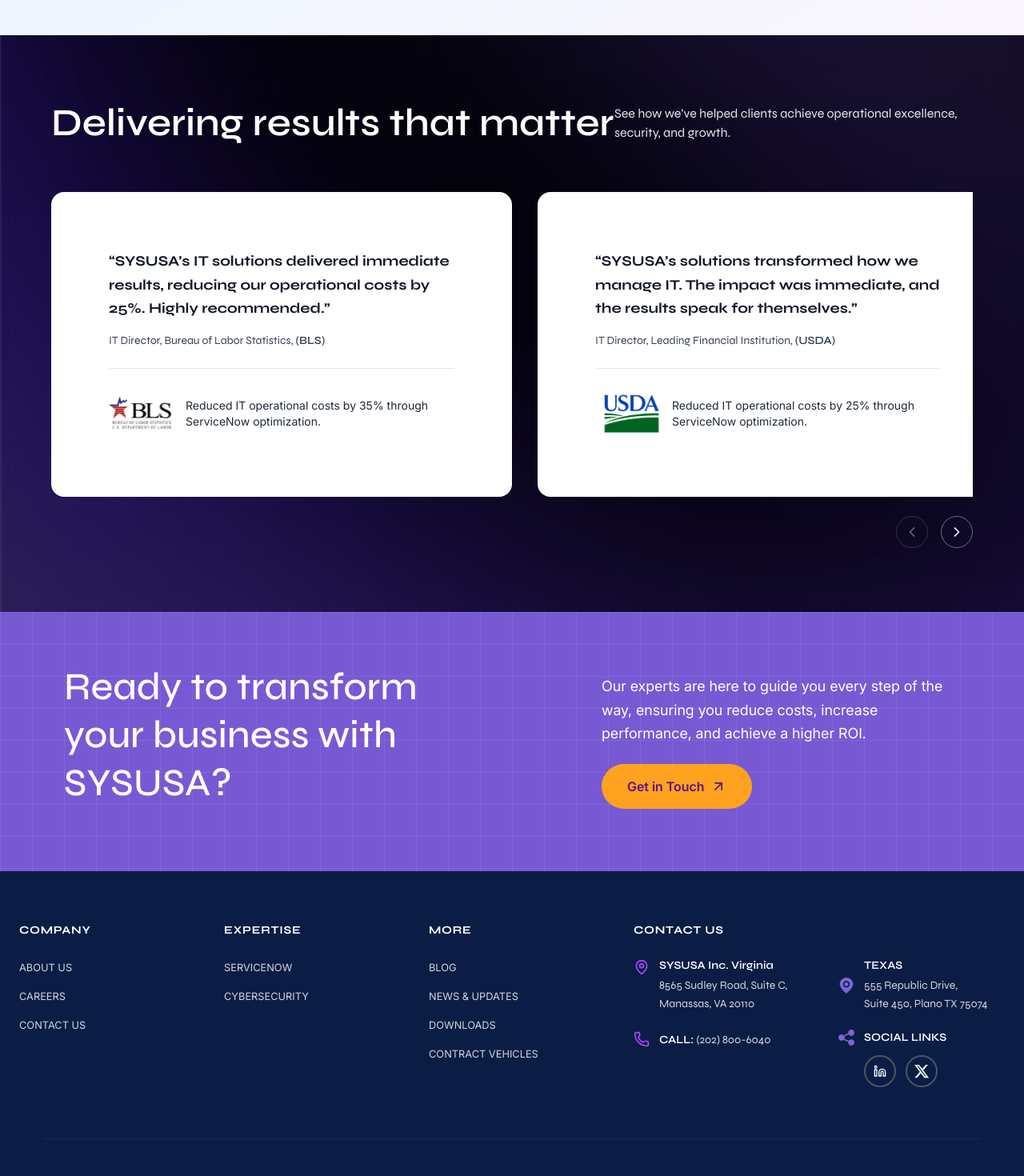
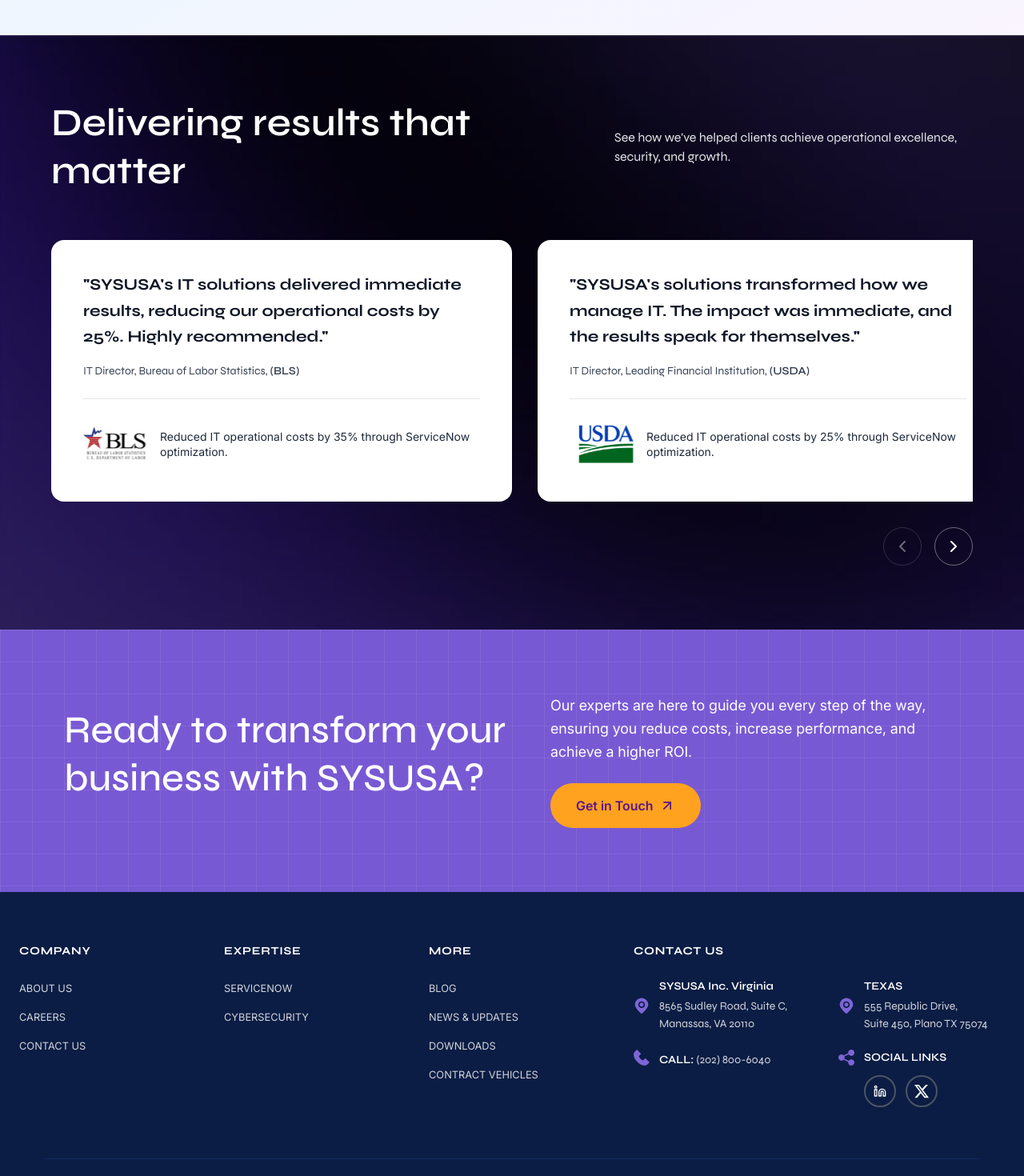
Before and after one commit to enablenow-dev/sysusa-new, a Next.js app: page /Home in a window 1280 px wide. Shown: the part 3080-4550 px from the top of the page at 80% size. Built offline with nearby package versions, Linux system fonts and the light colour scheme.

Commit message:
fixed some responsiveness issues

```diff
--- a/app/components/sections/ResultsSection.jsx
+++ b/app/components/sections/ResultsSection.jsx
@@ -7,87 +7,106 @@ import Image from "next/image";
 export default function ResultsSection() {
   const results = [
     {
-      quote: "SYSUSA’s IT solutions delivered immediate results, reducing our operational costs by 25%. Highly recommended.",
+      quote: "SYSUSA's IT solutions delivered immediate results, reducing our operational costs by 25%. Highly recommended.",
       author: "IT Director, Bureau of Labor Statistics",
       organization: "(BLS)",
       logo: "/bls.svg",
       impact: "Reduced IT operational costs by 35% through ServiceNow optimization.",
     },
     {
-      quote: "SYSUSA’s solutions transformed how we manage IT. The impact was immediate, and the results speak for themselves.",
+      quote: "SYSUSA's solutions transformed how we manage IT. The impact was immediate, and the results speak for themselves.",
       author: "IT Director, Leading Financial Institution",
       organization: "(USDA)",
       logo: "/usda.svg",
       impact: "Reduced IT operational costs by 25% through ServiceNow optimization.",
     },
     {
-      quote: "SYSUSA’s IT solutions delivered immediate results, reducing our operational costs by 25%. Highly recommended.",
+      quote: "SYSUSA's IT solutions delivered immediate results, reducing our operational costs by 25%. Highly recommended.",
       author: "IT Director, Bureau of Labor Statistics",
       organization: "(BLS)",
       logo: "/bls.svg",
       impact: "Reduced IT operational costs by 35% through ServiceNow optimization.",
     },
     {
-      quote: "SYSUSA’s solutions transformed how we manage IT. The impact was immediate, and the results speak for themselves.",
+      quote: "SYSUSA's solutions transformed how we manage IT. The impact was immediate, and the results speak for themselves.",
       author: "IT Director, Leading Financial Institution",
       organization: "(USDA)",
       logo: "/usda.svg",
       impact: "Reduced IT operational costs by 25% through ServiceNow optimization.",
     },
     {
-      quote: "SYSUSA’s IT solutions delivered immediate results, reducing our operational costs by 25%. Highly recommended.",
+      quote: "SYSUSA's IT solutions delivered immediate results, reducing our operational costs by 25%. Highly recommended.",
       author: "IT Director, Bureau of Labor Statistics",
       organization: "(BLS)",
       logo: "/bls.svg",
       impact: "Reduced IT operational costs by 35% through ServiceNow optimization.",
     },
     {
-      quote: "SYSUSA’s solutions transformed how we manage IT. The impact was immediate, and the results speak for themselves.",
+      quote: "SYSUSA's solutions transformed how we manage IT. The impact was immediate, and the results speak for themselves.",
       author: "IT Director, Leading Financial Institution",
       organization: "(USDA)",
       logo: "/usda.svg",
       impact: "Reduced IT operational costs by 25% through ServiceNow optimization.",
     },
     {
-      quote: "SYSUSA’s IT solutions delivered immediate results, reducing our operational costs by 25%. Highly recommended.",
+      quote: "SYSUSA's IT solutions delivered immediate results, reducing our operational costs by 25%. Highly recommended.",
       author: "IT Director, Bureau of Labor Statistics",
       organization: "(BLS)",
       logo: "/bls.svg",
       impact: "Reduced IT operational costs by 35% through ServiceNow optimization.",
     },
     {
-      quote: "SYSUSA’s solutions transformed how we manage IT. The impact was immediate, and the results speak for themselves.",
+      quote: "SYSUSA's solutions transformed how we manage IT. The impact was immediate, and the results speak for themselves.",
       author: "IT Director, Leading Financial Institution",
       organization: "(USDA)",
       logo: "/usda.svg",
       impact: "Reduced IT operational costs by 25% through ServiceNow optimization.",
     },
-
   ];
 
   const [index, setIndex] = useState(0);
-  const visibleCount = 2; // number of cards visible
+  const [visibleCount, setVisibleCount] = useState(2);
   const carouselRef = useRef(null);
   const [cardWidth, setCardWidth] = useState(0);
 
-  // Calculate card width dynamically
+  // Calculate card width and visible count dynamically
   useEffect(() => {
-    const updateWidth = () => {
+    const updateCarousel = () => {
       if (carouselRef.current) {
+        const containerWidth = carouselRef.current.offsetWidth;
+
+        // Determine visible count based on screen width
+        if (window.innerWidth < 640) {
+          setVisibleCount(1); // Mobile: 1 card
+        } else if (window.innerWidth < 1024) {
+          setVisibleCount(1); // Tablet: 1 card
+        } else {
+          setVisibleCount(2); // Desktop: 2 cards
+        }
+
         const card = carouselRef.current.querySelector('.carousel-card');
-        if (card) setCardWidth(card.offsetWidth + 32); // +gap-8 spacing
+        if (card) {
+          const gap = window.innerWidth < 640 ? 16 : 32; // sm:gap-4 lg:gap-8
+          setCardWidth(card.offsetWidth + gap);
+        }
       }
     };
-    updateWidth();
-    window.addEventListener('resize', updateWidth);
-    return () => window.removeEventListener('resize', updateWidth);
+
+    updateCarousel();
+    window.addEventListener('resize', updateCarousel);
+    return () => window.removeEventListener('resize', updateCarousel);
   }, []);
+
+  // Reset index when visible count changes
+  useEffect(() => {
+    setIndex(prev => Math.min(prev, Math.max(0, results.length - visibleCount)));
+  }, [visibleCount, results.length]);
 
   const handlePrev = () => setIndex(prev => Math.max(prev - 1, 0));
   const handleNext = () => setIndex(prev => Math.min(prev + 1, results.length - visibleCount));
 
   return (
-    <section className="relative text-white py-20 px-6 lg:px-16">
+    <section className="relative text-white py-12 sm:py-16 md:py-20 px-4 sm:px-6 lg:px-16">
       {/* Background */}
       <div className="absolute inset-0 -z-10">
         <Image
@@ -102,12 +121,12 @@ export default function ResultsSection() {
 
       <div className="max-w-7xl mx-auto">
         {/* Header */}
-        <div className="flex flex-col md:flex-row items-start md:items-center justify-between mb-14">
-          <h2 className="text-4xl md:text-5xl font-semibold leading-tight mb-6 md:mb-0">
+        <div className="flex flex-col md:flex-row items-start md:items-center justify-between mb-8 sm:mb-10 md:mb-14 gap-4 md:gap-8">
+          <h2 className="text-2xl sm:text-3xl md:text-4xl lg:text-5xl font-semibold leading-tight">
             Delivering results that matter
           </h2>
-          <p className="text-gray-200 max-w-md">
-            See how we’ve helped clients achieve operational excellence, security, and growth.
+          <p className="text-gray-200 text-sm sm:text-base max-w-md">
+            See how we've helped clients achieve operational excellence, security, and growth.
           </p>
         </div>
 
@@ -115,11 +134,14 @@ export default function ResultsSection() {
         <div className="relative overflow-hidden">
           <div
             ref={carouselRef}
-            className="flex transition-transform duration-500 ease-in-out gap-8"
+            className="flex transition-transform duration-500 ease-in-out gap-4 sm:gap-6 lg:gap-8"
             style={{ transform: `translateX(-${index * cardWidth}px)` }}
           >
             {results.map((item, i) => (
-              <div key={i} className="carousel-card flex-shrink-0 w-1/2">
+              <div
+                key={i}
+                className="carousel-card flex-shrink-0 w-full sm:w-full lg:w-1/2"
+              >
                 <ResultCard {...item} />
               </div>
             ))}
@@ -127,20 +149,26 @@ export default function ResultsSection() {
         </div>
 
         {/* Navigation Arrows (Bottom-Right) */}
-        <div className="flex justify-end mt-6 gap-4">
+        <div className="flex justify-center sm:justify-end mt-6 sm:mt-8 gap-3 sm:gap-4">
           <button
             onClick={handlePrev}
             disabled={index === 0}
-            className={`w-10 h-10 rounded-full border border-white/40 flex items-center justify-center hover:bg-white/10 transition ${index === 0 ? 'opacity-40 cursor-not-allowed' : ''}`}
+            className={`w-10 h-10 sm:w-12 sm:h-12 rounded-full border border-white/40 flex items-center justify-center hover:bg-white/10 transition ${
+              index === 0 ? 'opacity-40 cursor-not-allowed' : ''
+            }`}
+            aria-label="Previous testimonials"
           >
-            <ChevronLeft className="w-5 h-5" />
+            <ChevronLeft className="w-5 h-5 sm:w-6 sm:h-6" />
           </button>
           <button
             onClick={handleNext}
             disabled={index + visibleCount >= results.length}
-            className={`w-10 h-10 rounded-full border border-white/40 flex items-center justify-center hover:bg-white/10 transition ${index + visibleCount >= results.length ? 'opacity-40 cursor-not-allowed' : ''}`}
+            className={`w-10 h-10 sm:w-12 sm:h-12 rounded-full border border-white/40 flex items-center justify-center hover:bg-white/10 transition ${
+              index + visibleCount >= results.length ? 'opacity-40 cursor-not-allowed' : ''
+            }`}
+            aria-label="Next testimonials"
           >
-            <ChevronRight className="w-5 h-5" />
+            <ChevronRight className="w-5 h-5 sm:w-6 sm:h-6" />
           </button>
         </div>
       </div>
--- a/app/components/sections/TransformSection.jsx
+++ b/app/components/sections/TransformSection.jsx
@@ -1,12 +1,10 @@
 import Button from "../ui/Button";
 
-// components/GridBackgroundSection.js
 export default function GridBackgroundSection() {
   return (
     <section
-      className="relative flex flex-col lg:flex-row items-center justify-between px-6 sm:px-10 lg:px-20 py-16"
+      className="relative flex flex-col lg:flex-row items-center justify-between px-6 sm:px-10 lg:px-20 py-12 sm:py-16 lg:py-20"
       style={{
-        minHeight: '33vh',
         backgroundColor: '#7859d4',
         backgroundImage:
           'linear-gradient(rgba(255,255,255,0.08) 1px, transparent 1px), linear-gradient(90deg, rgba(255,255,255,0.08) 1px, transparent 1px)',
@@ -14,24 +12,21 @@ export default function GridBackgroundSection() {
       }}
     >
       {/* Left Side - Heading */}
-      <div className="font-syne text-center lg:text-left mb-8 lg:mb-0 lg:mr-10 ">
-        <h1 className="text-white text-3xl sm:text-4xl lg:text-5xl font-medium leading-tight mb-4 mr-40">
+      <div className="font-syne text-center lg:text-left mb-8 lg:mb-0 lg:w-1/2">
+        <h1 className="text-white text-2xl sm:text-3xl md:text-4xl lg:text-5xl font-medium leading-tight mb-4">
           Ready to transform your business with SYSUSA?
         </h1>
       </div>
 
       {/* Right Side - Paragraph and Button */}
-      <div className="font-inter text-center lg:text-left max-w-md">
-        <p className="text-white text-base sm:text-lg leading-relaxed mb-6">
+      <div className="font-inter text-center lg:text-left lg:w-1/2 max-w-lg">
+        <p className="text-white text-sm sm:text-base md:text-lg leading-relaxed mb-6 px-1 sm:px-0">
           Our experts are here to guide you every step of the way, ensuring you reduce costs,
           increase performance, and achieve a higher ROI.
         </p>
-       <Button>
-        Get in Touch
-       </Button>
-       <div>
-
-       </div>
+        <div className="flex justify-center lg:justify-start">
+          <Button>Get in Touch</Button>
+        </div>
       </div>
     </section>
   );
--- a/app/components/sections/footer.jsx
+++ b/app/components/sections/footer.jsx
@@ -87,7 +87,7 @@ export default function Footer() {
             <div className="space-y-5">
               {/* Virginia Location */}
               <div className="flex gap-3">
-                <MapPin className="w-5 h-5 text-purple-500 flex-shrink-0 mt-0.5" />
+              <Image src={"/location.svg"} alt="logo" width={20} height={20} />
                 <div>
                   <p className="font-semibold text-sm mb-1">SYSUSA Inc. Virginia</p>
                   <p className="text-gray-300 text-sm leading-relaxed">
@@ -98,7 +98,7 @@ export default function Footer() {
 
               {/* Phone */}
               <div className="flex items-start gap-3">
-                <Phone className="w-5 h-5 text-purple-500 mt-0.5" />
+               <Image src={"/phoneicon.svg"} alt="logo" width={20} height={20} />
                 <div>
                   <span className="font-semibold text-sm">CALL: </span>
                   <a href="tel:2028006040" className="text-gray-300 hover:text-white transition-colors text-sm">
--- a/app/components/ui/ResultCard.jsx
+++ b/app/components/ui/ResultCard.jsx
@@ -3,26 +3,26 @@ import React from "react";
 
 export default function ResultCard({ quote, author, organization, logo, impact }) {
   return (
-    <div className="bg-white rounded-2xl p-18 shadow-sm flex flex-col justify-between transition-transform duration-300 hover:-translate-y-1 hover:shadow-md">
+    <div className="bg-white rounded-xl sm:rounded-2xl p-4 sm:p-6 md:p-8 lg:p-10 shadow-sm flex flex-col justify-between transition-transform duration-300 hover:-translate-y-1 hover:shadow-md h-full">
       {/* Quote Section */}
       <div>
-        <p className="text-lg text-gray-900 font-[700] font-syne leading-relaxed mb-4">
-          “{quote}”
+        <p className="text-base sm:text-lg md:text-xl text-gray-900 font-bold font-syne leading-relaxed mb-3 sm:mb-4">
+          "{quote}"
         </p>
-        <p className="text-sm text-gray-700">
+        <p className="text-xs sm:text-sm text-gray-700">
           {author}, <span className="font-semibold">{organization}</span>
         </p>
       </div>
 
       {/* Divider */}
-      <hr className="my-6 border-gray-200" />
+      <hr className="my-4 sm:my-6 border-gray-200" />
 
       {/* Logo + Impact */}
-      <div className="flex items-center gap-4">
-        <div className="w-20 h-16 relative flex-shrink-0">
+      <div className="flex flex-col sm:flex-row items-start sm:items-center gap-3 sm:gap-4">
+        <div className="w-16 h-12 sm:w-20 sm:h-16 relative flex-shrink-0">
           <Image src={logo} alt={`${organization} logo`} fill className="object-contain" />
         </div>
-        <p className="text-gray-800 text-sm font-inter font[400] font-1remleading-snug">
+        <p className="text-gray-800 text-xs sm:text-sm font-inter leading-snug">
           {impact}
         </p>
       </div>
```
Also changed, not shown: app/components/ui/ClientsMarque.jsx (+47 -13 lines), public/phoneicon.svg (added). Lines whose indentation alone changed are shown as unchanged.
